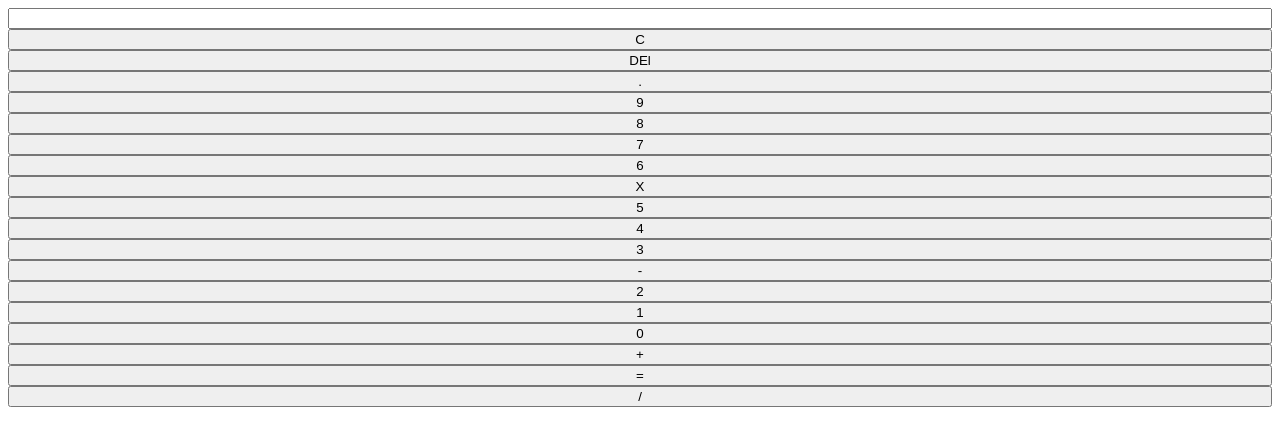
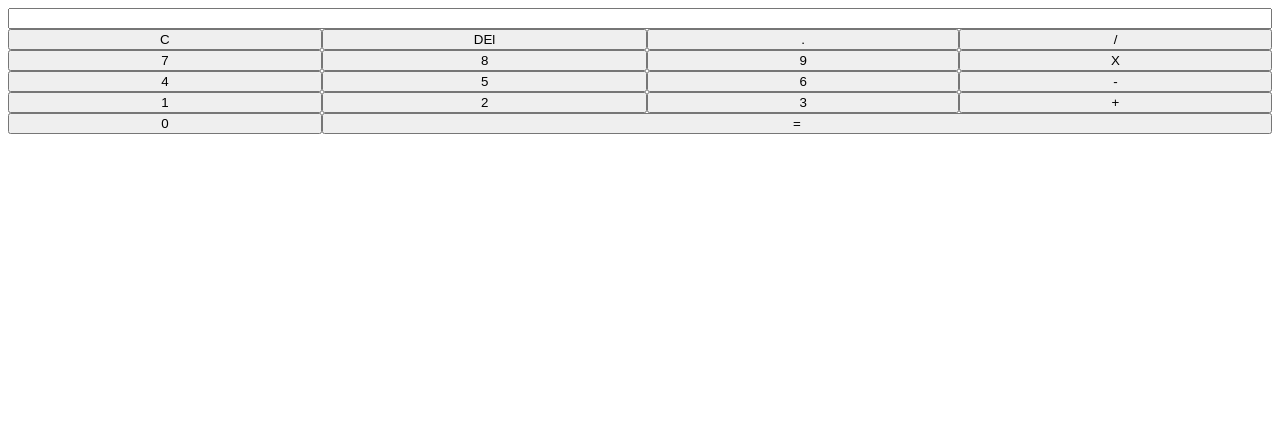
Before and after one commit to gleisonbt/Calculadora, a plain HTML site: page index.html in a window 1280 px wide. Drawn offline with Linux system fonts and the light colour scheme.

Commit message:
fix grid-template-areas

```diff
--- a/css/style.css
+++ b/css/style.css
@@ -1,4 +1,4 @@
-.resultado {
+#resultado {
   grid-area: tela;
 }
 
@@ -6,43 +6,43 @@
   grid-area: apagar;
 }
 
-#1 {
+#key_1 {
   grid-area: numero1;
 }
 
-#2 {
+#key_2 {
   grid-area: numero2;
 }
 
-#3 {
+#key_3 {
   grid-area: numero3;
 }
 
-#4 {
+#key_4 {
   grid-area: numero4;
 }
 
-#5 {
+#key_5 {
   grid-area: numero5;
 }
 
-#6 {
+#key_6 {
   grid-area: numero6;
 }
 
-#7 {
+#key_7 {
   grid-area: numero7;
 }
 
-#8 {
+#key_8 {
   grid-area: numero8;
 }
 
-#9 {
+#key_9 {
   grid-area: numero9;
 }
 
-#0 {
+#key_0 {
   grid-area: numero0;
 }
 
@@ -77,10 +77,10 @@
 .container {
   display: grid;
   grid-template-areas:
-    "tela" "tela" "tela" "tela"
-    "limpar" "apagar" "ponto" "divisao"
-    "numero7" "numero8" "numero9" "multiplicacao"
-    "numero4" "numero5" "numero6" "subtracao"
-    "numero1" "numero2" "numero3" "soma"
-    "resultado" "resultado" "resultado" "resultado";
+    "tela tela tela tela"
+    "limpar apagar ponto divisao"
+    "numero7 numero8 numero9 multiplicacao"
+    "numero4 numero5 numero6 subtracao"
+    "numero1 numero2 numero3 soma"
+    "numero0 resultado resultado resultado";
 }
--- a/index.html
+++ b/index.html
@@ -8,17 +8,17 @@
 </head>
 <body>
   <div class="container">
-    <input type="text" class="resultado">
-    <button class="teclas" id="9">9</button>
-    <button class="teclas" id="8">8</button>
-    <button class="teclas" id="7">7</button>
-    <button class="teclas" id="6">6</button>
-    <button class="teclas" id="5">5</button>
-    <button class="teclas" id="4">4</button>
-    <button class="teclas" id="3">3</button>
-    <button class="teclas" id="2">2</button>
-    <button class="teclas" id="1">1</button>
-    <button class="teclas" id="0">0</button>
+    <input type="text" id="resultado">
+    <button class="teclas" id="key_9">9</button>
+    <button class="teclas" id="key_8">8</button>
+    <button class="teclas" id="key_7">7</button>
+    <button class="teclas" id="key_6">6</button>
+    <button class="teclas" id="key_5">5</button>
+    <button class="teclas" id="key_4">4</button>
+    <button class="teclas" id="key_3">3</button>
+    <button class="teclas" id="key_2">2</button>
+    <button class="teclas" id="key_1">1</button>
+    <button class="teclas" id="key_0">0</button>
     <button class="teclas" id="apagar">DEl</button>
     <button class="teclas" id="limpar">C</button>
     <button class="teclas" id="ponto">.</button>
```
